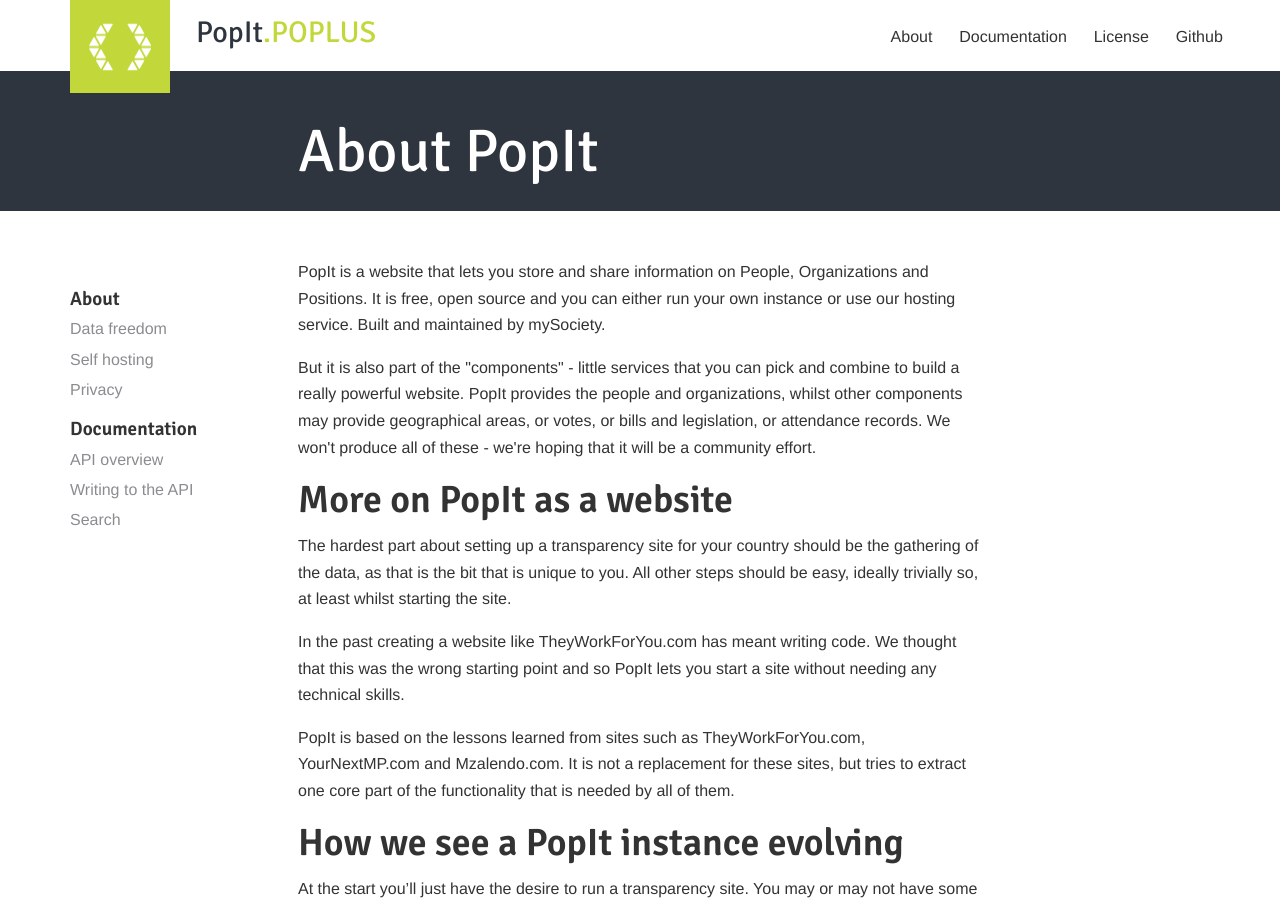
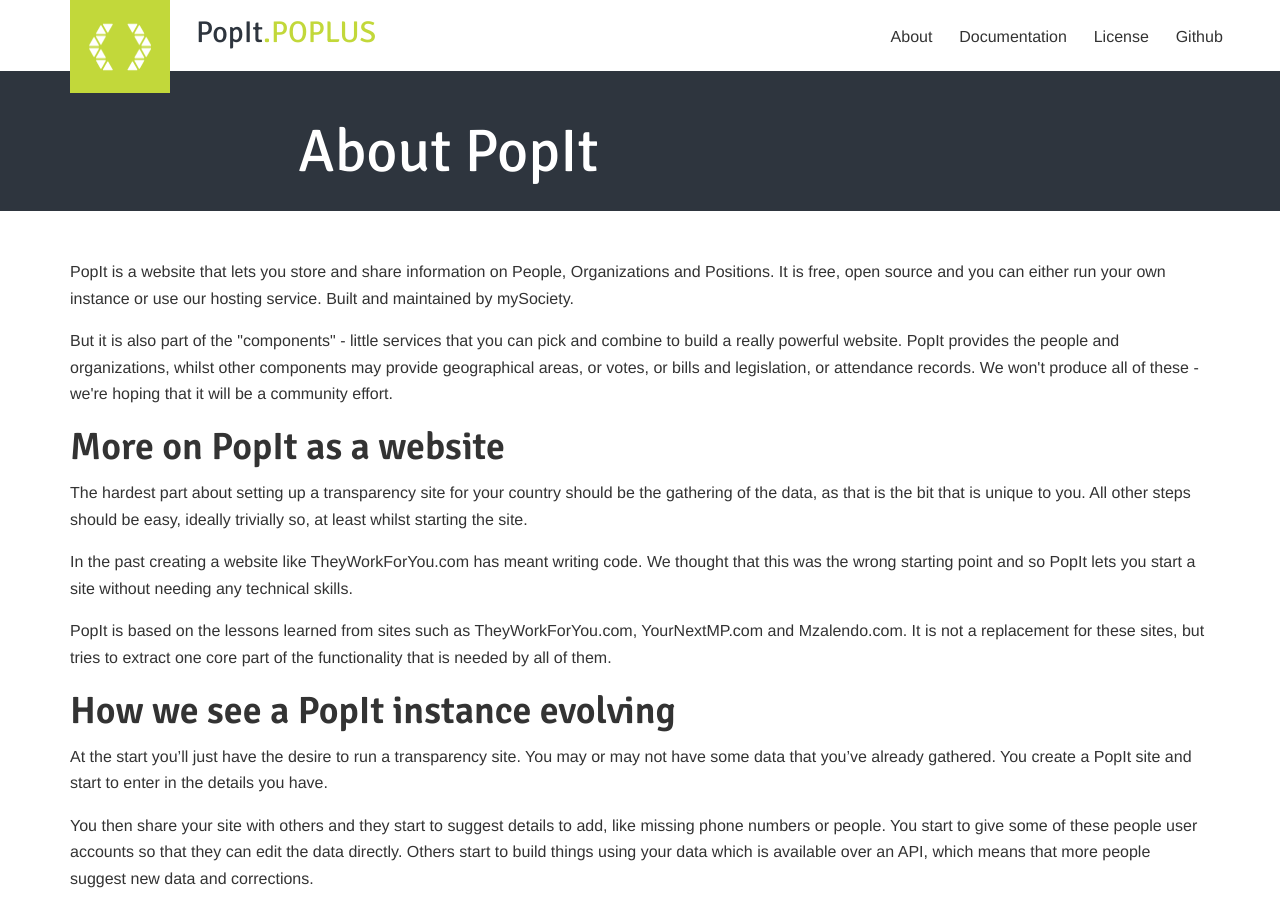
Before and after one commit to mysociety/popit.poplus.org, a Jekyll site: the page built from about/index.html, in a window 1280 px wide and 900 px high. Built offline with Jekyll 4.4.1, drawn with Linux system fonts in a browser that asks for light colours; Markdown is read by kramdown in place of the engine named in the settings.

Commit message:
Add brochure layout

```diff
--- /dev/null
+++ b/_layouts/brochure.html
@@ -0,0 +1,11 @@
+---
+layout: default
+---
+<div class="page-title page-title--inner-page">
+    <div class="container">
+        <h1>{{ page.title }}</h1>
+    </div>
+</div>
+<div class="container">
+    {{ content }}
+</div>
--- a/about/index.html
+++ b/about/index.html
@@ -1,5 +1,5 @@
 ---
-layout: inner-page
+layout: brochure
 title: About PopIt
 ---
 
```
